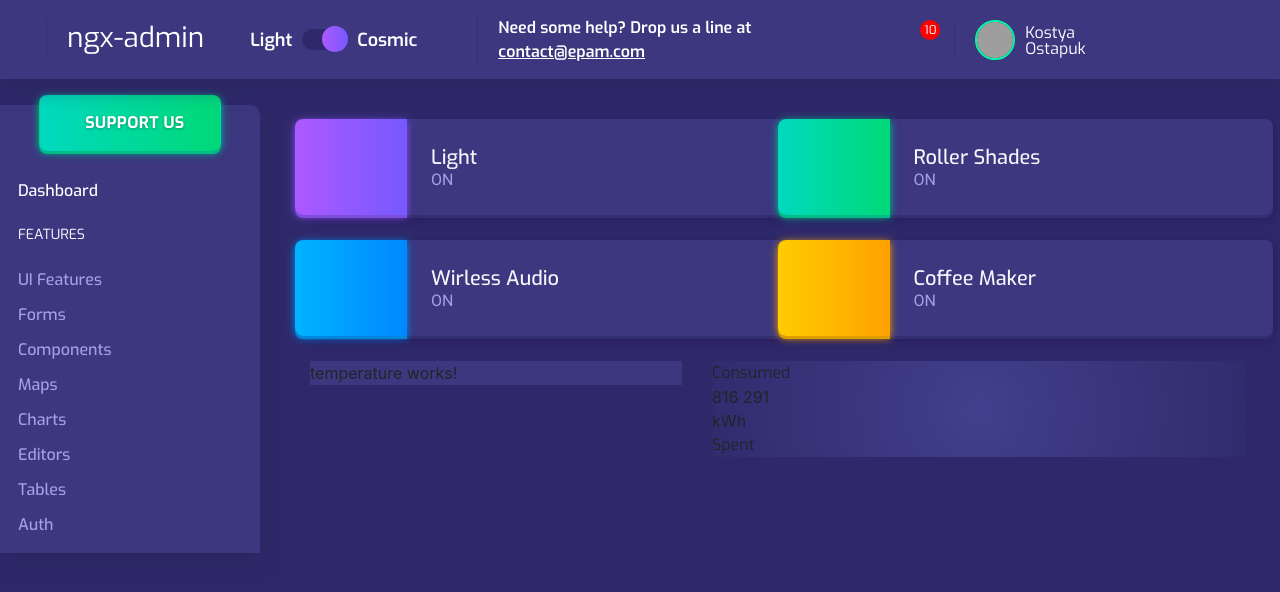
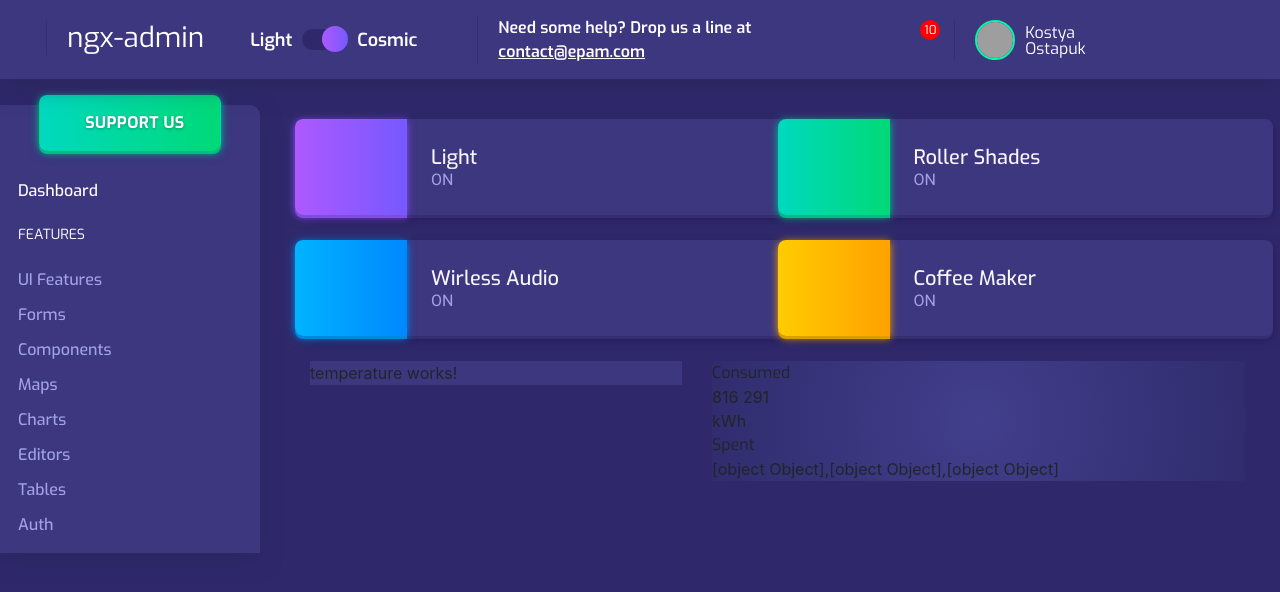
Before and after one commit to kostyaostapuk/future-dashboard, an Angular app: page / in a window 1280 px wide. Shown: the top 592 px of the page. Built offline with nearby package versions, Linux system fonts and the light colour scheme; grey boxes are pictures that could not be loaded; some icons are missing.

Commit message:
import electricity.service

```diff
--- a/src/app/@core/data/electricity.service.ts
+++ b/src/app/@core/data/electricity.service.ts
@@ -58,4 +58,8 @@ export class ElectricityService {
   ];
   constructor() { }
 
+	// TODO: observables
+	getData(){
+		return this.data;
+	}
 }
--- a/src/app/pages/dashboard/electricity/electricity.component.html
+++ b/src/app/pages/dashboard/electricity/electricity.component.html
@@ -15,6 +15,8 @@
 			<div class="title">
 				{{spentTitle}}
 			</div>
+
+			<div>{{data}}</div>
 			<div class="dropdown"></div>
 		</div>
 		<div class="chart-body">
--- a/src/app/pages/dashboard/electricity/electricity.component.ts
+++ b/src/app/pages/dashboard/electricity/electricity.component.ts
@@ -1,9 +1,11 @@
 import { Component, OnInit } from '@angular/core';
+import { ElectricityService } from '../../../@core/data/electricity.service';
 
 @Component({
   selector: 'electricity',
   templateUrl: './electricity.component.html',
-  styleUrls: ['./electricity.component.css']
+  styleUrls: ['./electricity.component.css'],
+	providers: [ElectricityService]
 })
 export class ElectricityComponent implements OnInit {
 
@@ -15,7 +17,11 @@ export class ElectricityComponent implements OnInit {
 
 	consumendUnit:string="kWh";
 	spentUnit:string="USD";
-  constructor() { }
+
+	data: Array<any>;
+  constructor(private eService: ElectricityService) {
+		this.data=eService.getData();
+	}
 
   ngOnInit() {
   }
```
